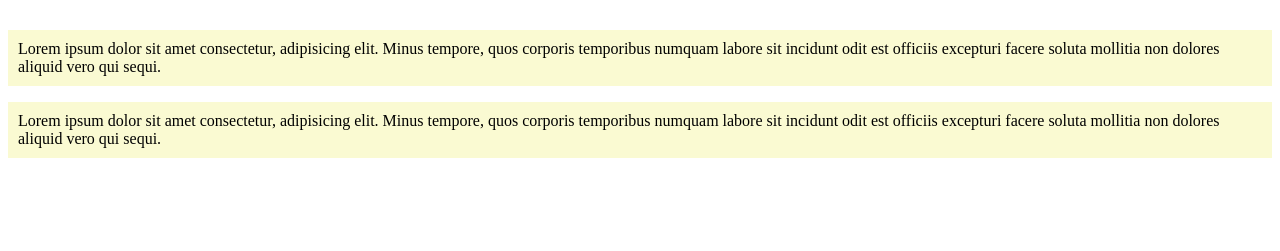
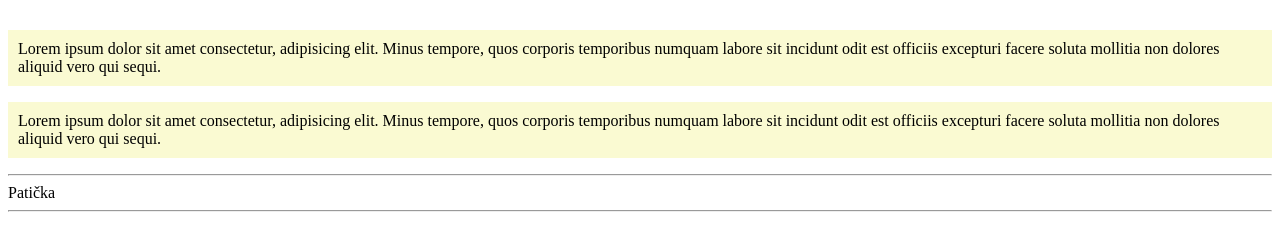
Before and after one commit to xkirujx/Jurik2, a plain HTML site: page index.html in a window 1280 px wide. Shown: the part 83-334 px from the top of the page. Drawn offline with Linux system fonts and the light colour scheme.

Commit message:
přidání patičky

```diff
--- a/index.html
+++ b/index.html
@@ -12,6 +12,8 @@
 
     <p>Lorem ipsum dolor sit amet consectetur, adipisicing elit. Minus tempore, quos corporis temporibus numquam labore
         sit incidunt odit est officiis excepturi facere soluta mollitia non dolores aliquid vero qui sequi.</p>
-
+    <hr>
+    Patička
+    <hr>
 </body>
 </html>
```
